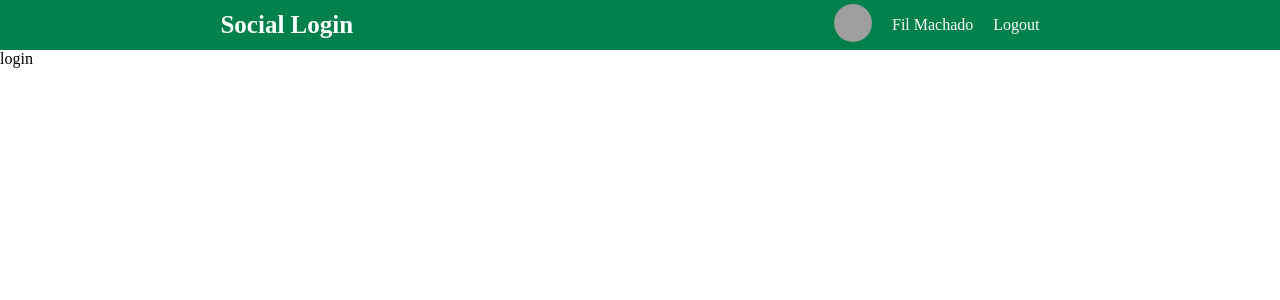
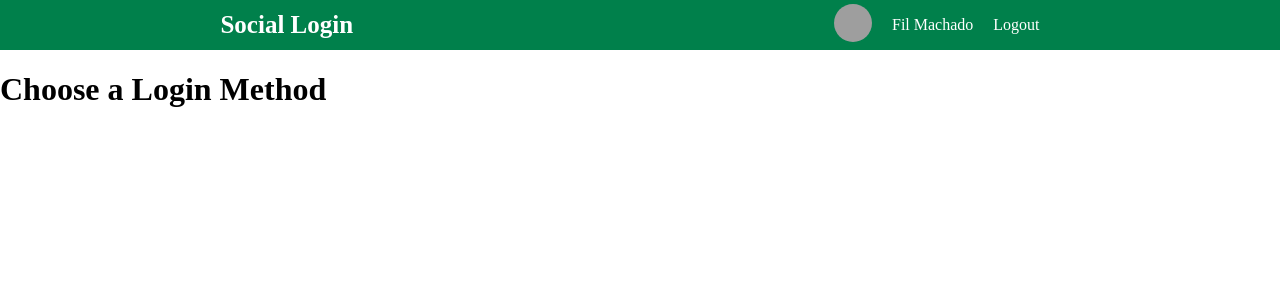
Before and after one commit to FilipiMachado/react-social-login, a React (Create React App) app: page / in a window 1280 px wide. Shown: the top 300 px of the page. Built offline with nearby package versions, Linux system fonts and the light colour scheme; grey boxes are pictures that could not be loaded.

Commit message:
added login page

```diff
--- a/src/pages/Login.jsx
+++ b/src/pages/Login.jsx
@@ -1,11 +1,15 @@
-import React from 'react'
+import React from "react";
 
 const Login = () => {
-    return (
-        <div>
-            login
-        </div>
-    )
-}
+  return (
+    <div className="login">
+      <h1 className="login-title">Choose a Login Method</h1>
+      <div className="wrapper">
+        <div className="left"></div>
+        <div className="right"></div>
+      </div>
+    </div>
+  );
+};
 
-export default Login
+export default Login;
```
